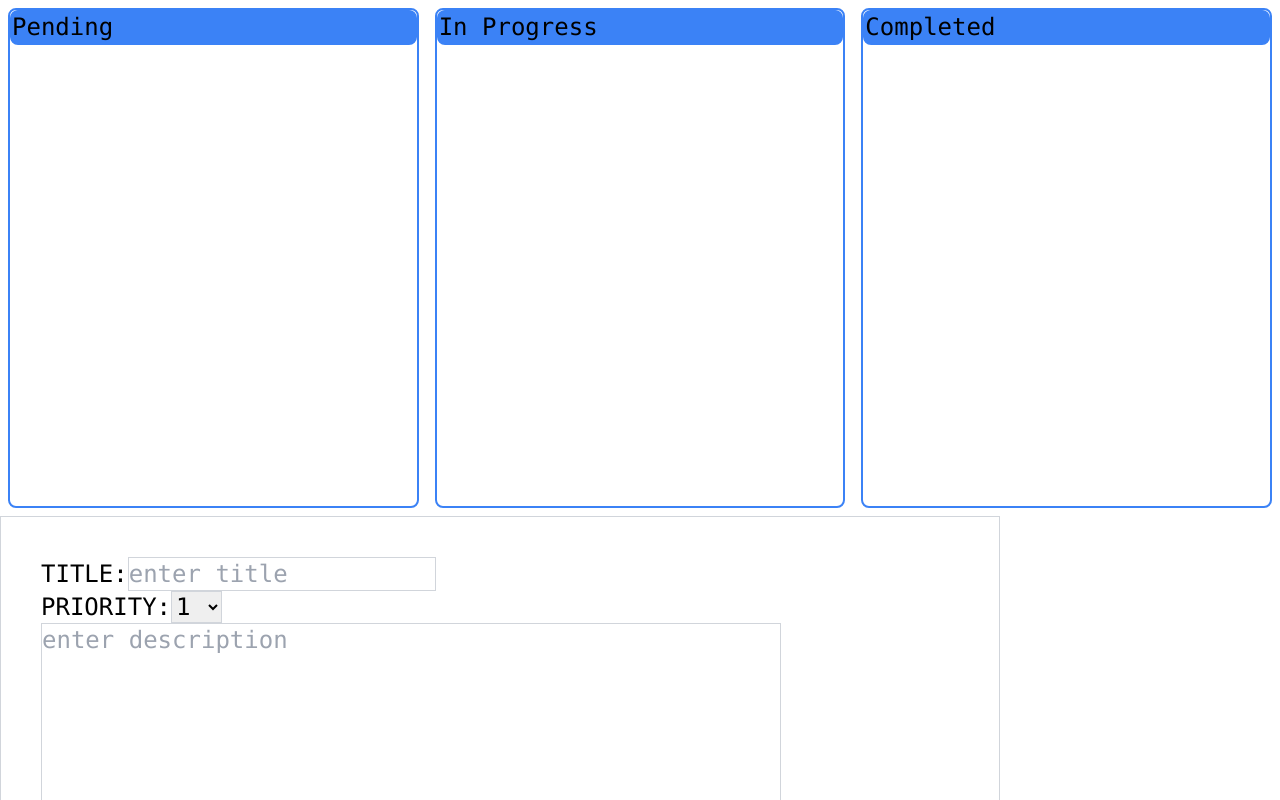
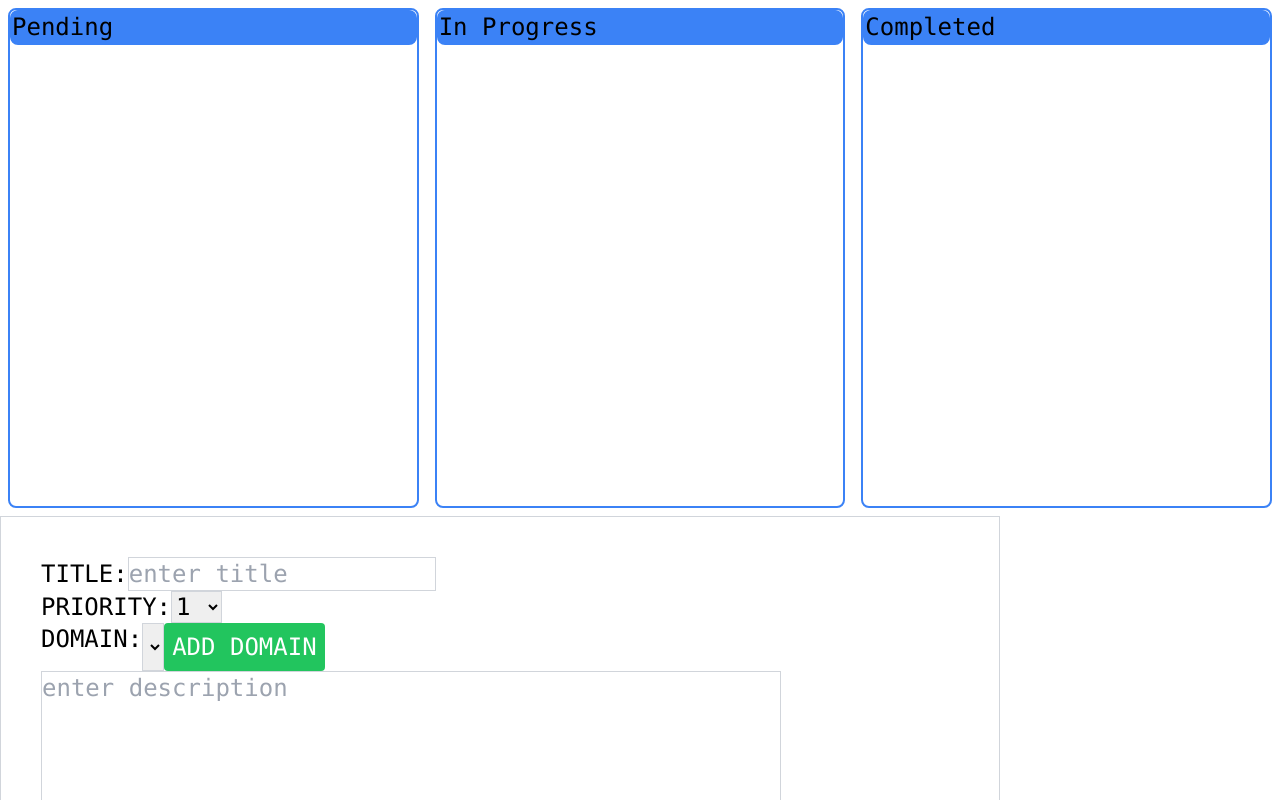
Before and after one commit to lobstera9/taskmeister, a React (Create React App) app: page / in a window 1280 px wide. Shown: the top 800 px of the page. Built offline with nearby package versions, Linux system fonts and the light colour scheme.

Commit message:
added domain funciton

```diff
--- a/src/Constants.js
+++ b/src/Constants.js
@@ -7,7 +7,8 @@ export const compCss = new Map([
   ['btnBrowse',"bg-gray-500 p-2 text-white font-semibold py-2 px-4 rounded-md cursor-pointer hover:bg-gray-600 focus:outline-none focus:ring-2 focus:ring-gray-400"],
   ['btnImport',"bg-blue-500 p-2 text-white font-semibold py-2 px-4 rounded-md hover:bg-blue-600 focus:outline-none focus:ring-2 focus:ring-blue-400"],
   ['btnNew',"bg-gray-900 text-white p-2 rounded hover:bg-gray-600"],
-  ['btnClear',"bg-red-500 text-white p-2 rounded hover:bg-gray-600"]
+  ['btnClear',"bg-red-500 text-white p-2 rounded hover:bg-gray-600"],
+  ['btnEdit',"h-5 w-5 text-lime-100 bg-gray-900 rounded-lg"]
 ])
 
 export const getCss = (name)=>{
--- a/src/DaoConst.js
+++ b/src/DaoConst.js
@@ -6,8 +6,10 @@ export const cur_version = "2";
 
 export const stores = new Map([
   ['task_store',{'name':'task_list','keyPath':'id','autoIncrement':true}],//version 1
-  ['file_store',{'name':'file_name','keyPath':'id','autoIncrement':true}] //version 2
+  ['file_store',{'name':'file_name','keyPath':'id','autoIncrement':true}], //version 2
+  ['domain_store',{'name':'domain_list','keyPath':'id','autoIncrement':true}] //version 2
 ]);
 
 export const getStoreName =(name)=>{
-  return stores.get(name)?.name;}
+  return stores.get(name)?.name;
+}
--- a/src/Form.jsx
+++ b/src/Form.jsx
@@ -2,12 +2,16 @@ import { useState,useEffect } from 'react';
 import { addData,getAllData,deleteDataById,updateData,getById } from './Dao.js';
 import { getStoreName } from './DaoConst.js';
 import { formatDate } from './Date.js';
+import { SignalIcon } from '@heroicons/react/24/solid';
 import { priority,getCss } from './Constants.js';
 import Card from './Card';
 import Persistence from './Persistence';
 
 const Form=()=>{
-  const [task, setTask] = useState({'title':'','description':'','priority':0,'status':'PENDING','created_at':'','in_progress_at':'','completed_at':''});
+  const [task, setTask] = useState({'title':'','domain_name':'','description':'','priority':0,'status':'PENDING','created_at':'','in_progress_at':'','completed_at':''});
+  const [domainEdit,setDomainEdit] = useState(false);
+  const [domains,setDomains] = useState([]);
+  const [domain,setDomain] = useState({'domain_name':''});
   const [taskList,setTaskList] = useState([]);
   useEffect(()=>{
     populateTaskList();
@@ -15,6 +19,16 @@ const Form=()=>{
   const populateTaskList=async()=>{
     var data = await getAllData(getStoreName('task_store'));
     setTaskList(data);
+    var domainsData = await getAllData(getStoreName('domain_store'));
+    setDomains(domainsData);
+  }
+  const handleDomainChange=(arg)=>{
+    setDomain(
+      {
+        ...domain,
+        [arg.target.name]:arg.target.value
+      }
+    )
   }
   const handleSubmit=()=>{
     var data = {
@@ -24,10 +38,11 @@ const Form=()=>{
       'title':task.title,
       'description':task.description,
       'priority':task.priority,
-      'status':task.status
+      'status':task.status,
+      'domain_name':task.domain_name
     }
     addData(data,getStoreName('task_store'));
-    setTask({'title':'','description':'','priority':0,'status':'PENDING','created_at':'','in_progress_at':'','completed_at':''});
+    setTask({'title':'','description':'','priority':0,'status':'PENDING','created_at':'','in_progress_at':'','completed_at':'','domain_name':''});
     populateTaskList();
   }
   const handleChange =(arg)=>{
@@ -64,6 +79,16 @@ const Form=()=>{
       populateTaskList();
     }
   }
+
+  const handleDomainEdit=async()=>{
+    setDomainEdit(!domainEdit);
+    if(domainEdit && domain.domain_name && domain.domain_name!==''){
+      await addData(domain,getStoreName('domain_store'));
+      await populateTaskList();
+      setDomain({'domain_name':''})
+    }
+  }
+
   return(<>
     <div id="display-sect" className="p-2 flex space-x-4">
     <Card nodes={{'prev':null,'next':'IN_PROGRESS'}} cellClickFunc={updateStatus} cell="bg-white-700 " data={taskList.filter(a=>a.status==='PENDING').sort((a,b)=>b.priority-a.priority)} label={{'title':'Pending','color':'bg-blue-500'}} css="flex-1 border-2 rounded-lg border-blue-500"/>
@@ -84,6 +109,15 @@ const Form=()=>{
     })}
     </select>
     </div>
+    <div className="flex">
+      DOMAIN:
+    <select value={task.domain_name} className="border border-gray-300" name='domain_name' onChange={handleChange}>
+        {domains.map((val,index)=>{
+        return(<option key={val.domain_name} value={val.domain_name}>{val.domain_name}</option>)
+        })}
+    </select>
+    {!domainEdit?<button onClick={handleDomainEdit} className={getCss('btnSave')}>ADD DOMAIN</button>:<><input type="text" name="domain_name" value={domain.domain_name} onChange={handleDomainChange} placeholder='enter domain name'/><SignalIcon onClick={handleDomainEdit} className={getCss('btnEdit')}/></>}
+        </div>
     <div>
     <textarea className="border border-gray-300" value={task.description} name="description" rows="10" cols="50" placeholder='enter description' onChange={handleChange}/>
     </div>
--- a/src/TaskView.jsx
+++ b/src/TaskView.jsx
@@ -4,7 +4,7 @@ import { ChevronLeftIcon } from '@heroicons/react/24/solid';
 import { useState,useEffect } from 'react';
 import { PencilIcon } from '@heroicons/react/24/outline';
 import { SignalIcon } from '@heroicons/react/24/solid';
-import { getById,deleteDataById,updateData } from './Dao.js';
+import { getById,deleteDataById,updateData,getAllData } from './Dao.js';
 import { getStoreName } from './DaoConst.js';
 import { useNavigate } from 'react-router-dom';
 import Markdown from './Markdown';
@@ -13,7 +13,9 @@ import MarkdownRenderer from './MarkdownRenderer';
 const TaskView=()=>{
   const navigate = useNavigate();
   const [descEdit,setDescEdit] = useState(false);
+  const[domains,setDomains] = useState([]);
   const [titleEdit,setTitleEdit] = useState(false);
+  const [domainEdit,setDomainEdit] = useState(false);
   const { id } = useParams();
   const[task,setTask] = useState(
     {
@@ -24,6 +26,7 @@ const TaskView=()=>{
       'description': null,
       'priority': null,
       'status': null,
+      'domain_name':null
     }
   );
   const handleBack=()=>{
@@ -61,8 +64,20 @@ const TaskView=()=>{
       await fetchById;
     }
   }
+  const handleDomainEdit=async()=>{
+    setDomainEdit(!domainEdit);
+    if(domainEdit){
+      await updateData(task,getStoreName('task_store'));
+      await fetchById;
+    }
+  }
+  const initializeDomains =async()=>{
+    var domainData = await getAllData(getStoreName('domain_store'));
+    setDomains(domainData);
+  }
   useEffect(()=>{
     fetchById();
+    initializeDomains();
   },[]);
     var backBtnCss = "h-9 w-20 text-lime-100 bg-gray-900 rounded-lg";
     var editBtnCss = "h-5 w-5 text-lime-100 bg-gray-900 rounded-lg";
@@ -75,6 +90,13 @@ const TaskView=()=>{
       <div><div className={labels}>Description:</div>
           {!descEdit?<div className={rowCss}><Markdown content={task?.description}/><PencilIcon onClick={handleDescEdit} className={editBtnCss}/></div>:<div className={rowCss}><textarea className="border border-gray-300 caret-gray-900 caret-2" value={task.description} name="description" rows="12" cols="90" placeholder='enter description' onChange={handleChange}/><SignalIcon onClick={handleDescEdit} className={editBtnCss}/></div>}
       </div>
+      <div className={rowCss}><div className={labels}>DOMAIN:</div>{!domainEdit?<>{task?.domain_name}<PencilIcon onClick={handleDomainEdit} className={editBtnCss}/></>:<>
+        <select value={task.domain_name} className="border border-gray-300" name='domain_name' onChange={handleChange}>
+          {domains.map((val,index)=>{
+          return(<option key={val.domain_name} value={val.domain_name}>{val.domain_name}</option>)
+          })}
+        </select>
+        <SignalIcon onClick={handleDomainEdit} className={editBtnCss}/></>}</div>
       <div className={rowCss}><div className={labels}>Priority:</div> {task?.priority}</div>
       <div className={rowCss}><div className={labels}>Status:</div>{task?.status}</div>
       <div className={rowCss}><div className={labels}>Task Creation date:</div> {formatDateTime(task?.created_at)}</div>
```
